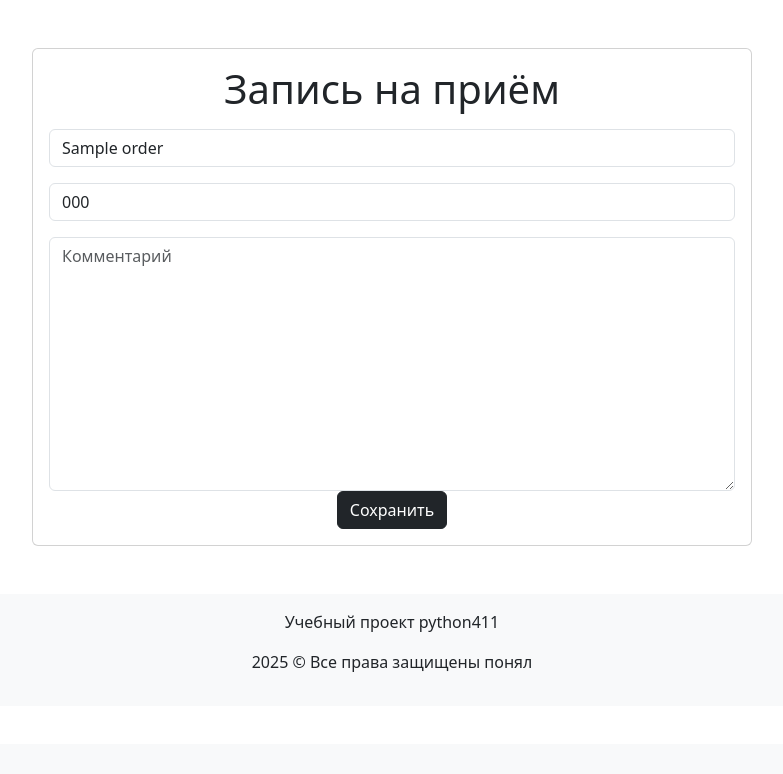
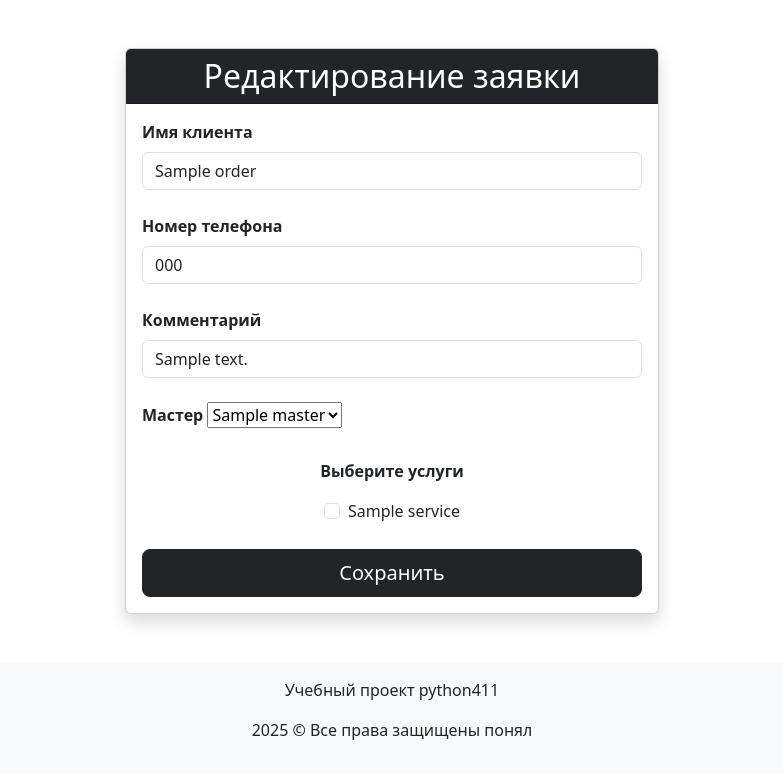
Before and after one commit to vzorvalpodrugu/django_project, a Django app: page /orders/update/1 in a window 1280 px wide. Shown: the part 56-830 px from the top of the page, without its empty margins (248-1031 px from the left). Before the commit the page ends 728 px from the top, so only its background shows below. Run offline with Django 5.2, Linux system fonts and the light colour scheme; tables that the repository leaves empty hold one stand-in row (values such as "Sample post").

Commit message:
hw25: Формы корректно работают Валидация срабатывает при неверном выборе услуг Страницы имеют стильное оформление

```diff
--- a/barbershop/urls.py
+++ b/barbershop/urls.py
@@ -2,15 +2,18 @@ from django.contrib import admin
 from django.urls import path
 from django.conf import settings
 from django.conf.urls.static import static
-from core.views import landing, thanks, orders_list, order_detail, order_create, order_update
+from core.views import landing, thanks, orders_list, order_detail, order_create, order_update, reviews_create, get_master_services
 
 
 urlpatterns = [
     path('admin/', admin.site.urls),
+    path('ajax/get-master-services/', get_master_services, name = 'get_master_services'),
+    path('ajax/thanks', thanks),
     path('', landing, name='landing'),
     path('thanks/', thanks, name = 'thanks'),
     path('orders/', orders_list, name = 'orders_list'),
     path('orders/<int:order_id>', order_detail, name='order_detail'),
     path('orders/create/', order_create, name='order_create'),
     path('orders/update/<int:order_id>', order_update, name='order_update'),
+    path('reviews/create/', reviews_create, name='reviews_create'),
 ] + static(settings.STATIC_URL, document_root=settings.STATIC_ROOT) + static(settings.MEDIA_URL, document_root=settings.MEDIA_ROOT) + static(settings.MEDIA_URL, document_root = settings.MEDIA_ROOT)
--- a/core/forms.py
+++ b/core/forms.py
@@ -1,25 +1,61 @@
+import re
+
 from django import forms
 from .models import Order, Service, Review, Master
 from django.core.exceptions import ValidationError
 
 class OrderForm(forms.Form):
-    client_name = forms.CharField(label='Client Name', max_length=100)
-    phone = forms.CharField(label='Phone Number', max_length=100)
-    comment = forms.CharField(label='Comment', widget=forms.Textarea)
+    client_name = forms.CharField(
+        label='',
+        max_length=100,
+        required=True,
+        widget=forms.TextInput(attrs={'class': 'form-control', 'placeholder': 'Client Name'}),)
+    phone = forms.CharField(
+        label='',
+        max_length=100,
+        required=True,
+        widget=forms.TextInput(attrs={'class': 'form-control', 'placeholder': 'Phone Number', 'pattern': '^(\+?7|8)\d{9,15}$'}),)
+    comment = forms.CharField(
+        label='',
+        required=True,
+        widget=forms.TextInput(attrs={'class': 'form-control', 'placeholder': 'Comment'})
+    )
     master = forms.ModelChoiceField(
         label='Master',
         queryset=Master.objects.all(),
-        required=False
+        required=False,
+        initial=Master.objects.all().first(),
     )
-    service = forms.ModelMultipleChoiceField(
-        label='Service',
+    services = forms.ModelMultipleChoiceField(
+        label='',
         queryset=Service.objects.all(),
-        widget=forms.CheckboxSelectMultiple,
+        widget=forms.CheckboxSelectMultiple(attrs = {'placeholder': ''}),
     )
+    def clean(self):
+        cleaned_data = super().clean()
+        client_name = cleaned_data.get('client_name', '')
+        phone = cleaned_data.get('phone', '')
+
+        if len(phone) + len(client_name) < 14:
+            raise ValidationError('Имя + телефон не менее 14 символов :(((')
+    def clean_phone(self):
+        data = self.cleaned_data['phone']
+        pattern = r'^(\+?7|8)\d{9,15}$'
+
+        if not re.search(pattern, data):
+            raise ValidationError(
+                "Номер телефона должен быть в формате 8912433333 или +7912433333"
+            )
+        return data
+
+class ReviewModelForm(forms.ModelForm):
 
     class Meta:
+        model = Review
+        fields = ['client_name', 'text', 'master', 'photo', 'rating']
         widgets = {
-            'comment': forms.Textarea(attrs={'rows': 3, 'cols': 80}),
-            "master": forms.Select(attrs={'class': 'form-control'}),
-            "service": forms.CheckboxSelectMultiple(attrs={'class': 'form-check-input'}),
+            'client_name': forms.TextInput(attrs={'class': 'form-control'}),
+            'text': forms.Textarea(attrs={'class': 'form-control'}),
+            'master': forms.Select(attrs={'class': 'form-control'}),
+            'rating': forms.Select(attrs={'class': 'form-control'}),
         }
--- a/core/templates/landing.html
+++ b/core/templates/landing.html
@@ -130,7 +130,7 @@
       <div class="col-lg-8 text-center">
         <h2 class="display-5 fw-bold mb-4">Записаться на прием</h2>
         <p class="lead text-muted mb-5">Выберите удобное время и мастера для получения безупречного сервиса</p>
-        <a href="{% url 'thanks' %}" class="btn btn-primary btn-lg px-5 py-3">Онлайн-запись</a>
+        <a href="{% url 'order_create' %}" class="btn btn-primary btn-lg px-5 py-3">Онлайн-запись</a>
       </div>
     </div>
   </div>
--- a/core/templates/order_form_class.html
+++ b/core/templates/order_form_class.html
@@ -1,18 +1,73 @@
 {% extends "base.html" %}
+{% load static %}
 {% block content %}
 <div class="container">
     <div class="row justify-content-center">
-			<div class="col-md-8">
-				<div class="card mt-5">
-					<div class="card-body text-center">
-						<h1 class="card-title">Запись на приём</h1>
-						<form action="" method="post">
+        <div class="col-md-8 col-lg-6">
+            <div class="card mt-5 shadow">
+                <div class="card-header bg-dark text-white">
+                    <h2 class="card-title mb-0 text-center">{{ title }}</h2>
+                </div>
+                <div class="card-body">
+                    <form action="" method="post" class="needs-validation" novalidate>
                         {% csrf_token %}
-							{{ form.as_p }}
+
+                        <!-- Основные поля формы -->
+                        <div class="mb-4">
+                            <label for="{{ form.client_name.id_for_label }}" class="form-label fw-bold">Имя клиента</label>
+                            {{ form.client_name }}
+                            {% if form.client_name.errors %}
+                                <div class="invalid-feedback d-block">
+                                    {% for error in form.client_name.errors %}{{ error }}{% endfor %}
+                                </div>
+                            {% endif %}
+                        </div>
+
+                        <div class="mb-4">
+                            <label for="{{ form.phone.id_for_label }}" class="form-label fw-bold">Номер телефона</label>
+                            {{ form.phone }}
+                            {% if form.phone.errors %}
+                                <div class="invalid-feedback d-block">
+                                    {% for error in form.phone.errors %}{{ error }}{% endfor %}
+                                </div>
+                            {% endif %}
+                        </div>
+
+                        <div class="mb-4">
+                            <label for="{{ form.comment.id_for_label }}" class="form-label fw-bold">Комментарий</label>
+                            {{ form.comment }}
+                        </div>
+
+                        <div class="mb-4">
+                            <label for="{{ form.master.id_for_label }}" class="form-label fw-bold">Мастер</label>
+                            {{ form.master }}
+                        </div>
+
+                        <!-- Блок услуг с сохранением функциональности -->
+                        <div class="mb-4">
+                            <label class="form-label fw-bold d-block text-center mb-3">Выберите услуги</label>
+                            <div id="services-container" class="d-flex flex-wrap justify-content-center gap-3">
+                                <!-- Чекбоксы будут добавляться JavaScript'ом -->
+                            </div>
+                            {% if form.services.errors %}
+                                <div class="invalid-feedback d-block text-center">
+                                    {% for error in form.services.errors %}{{ error }}{% endfor %}
+                                </div>
+                            {% endif %}
+                        </div>
+
+                        <div class="d-grid mt-4">
+                            <button type="submit" class="btn btn-dark btn-lg">{{ button_text }}</button>
+                        </div>
                     </form>
                 </div>
             </div>
         </div>
     </div>
 </div>
+
+
+<script src="{% static 'js/order_form.js' %}"></script>
+<link rel="stylesheet" href="{% static 'css/order_form.css'%}">
+
 {% endblock content %}
--- a/core/views.py
+++ b/core/views.py
@@ -5,7 +5,8 @@ from core.data import masters, services, orders
 from core.models import Master, Order, Review
 from django.db.models import Q
 from django.shortcuts import redirect
-from .forms import OrderForm
+from .forms import OrderForm, ReviewModelForm
+from django.http import JsonResponse
 
 # from django.contrib.auth.models import User
 #
@@ -13,6 +14,15 @@ from .forms import OrderForm
 # user.is_staff = True
 # user.save()
 
+def get_master_services(request):
+    master_id = request.GET.get('master_id')
+    try:
+        master = Master.objects.get(id=master_id)
+        services = master.services.all()
+        services_data = [{'id': service.id, 'name': service.name} for service in services]
+        return JsonResponse({'services' : services_data})
+    except Master.DoesNotExist:
+        return JsonResponse({'error': 'Master not found'}, status=404)
 
 def landing(request):
     masters_db = Master.objects.all()
@@ -119,9 +129,18 @@ def order_create(request):
             'button_text': "Записаться",
             "form": form,
         }
+        return render(request, 'order_form_class.html', context)
 
-        return render(request, 'order_form_class.html', context)
-    if request.method == 'POST':
+    elif request.method == 'POST':
+        form = OrderForm(request.POST)
+        if not form.is_valid():
+            context = {
+                'title': 'Заявка на стрижку',
+                'button_text' : "Записаться",
+                'form': form,
+            }
+            return render(request, 'order_form_class.html', context)
+
         client_name = request.POST['client_name']
         phone = request.POST['phone']
         comment = request.POST['comment']
@@ -130,10 +149,12 @@ def order_create(request):
             return render(request, 'order_form.html')
 
         order = Order.objects.create(
-            client_name = client_name,
-            phone = phone,
-            comment = comment,
+            client_name = form.cleaned_data['client_name'],
+            phone = form.cleaned_data['phone'],
+            comment = form.cleaned_data['comment'],
+            master = form.cleaned_data.get('master'),
         )
+        order.services.set(form.cleaned_data['services'])
         return redirect(thanks)
 
 def order_update(request, order_id):
@@ -143,24 +164,60 @@ def order_update(request, order_id):
         except Order.DoesNotExist:
             return HTTPResponse("Заявка не найдена", status=404)
 
+        initial = {
+            'client_name': order.client_name,
+            'phone': order.phone,
+            'comment': order.comment,
+            'master': order.master,
+            "services": order.services.all()
+        }
+        form = OrderForm(initial=initial)
+
         context = {
             "title": "Редактирование заявки",
             'button_text': "Сохранить",
-            "order": order
+            "order": order,
+            "form": form,
         }
 
-        return render(request, 'order_form.html', context)
-    if request.method == 'POST':
-        client_name = request.POST['client_name']
-        phone = request.POST['phone']
-        comment = request.POST['comment']
+        return render(request, 'order_form_class.html', context)
+    elif request.method == 'POST':
+        form = OrderForm(request.POST)
+        if not form.is_valid():
+            context = {
+                "title": "Редактирование заявки",
+                'button_text': "Сохранить",
+                "form": form,
+            }
+            return render(request, 'order_form_class.html', context)
 
-        if not client_name or not phone:
-            return render(request, 'order_form.html')
+        order = Order.objects.get(id=order_id)
+        order.client_name = form.cleaned_data['client_name']
+        order.phone = form.cleaned_data['phone']
+        order.comment = form.cleaned_data['comment']
+        order.master = form.cleaned_data.get('master')
+        order.services.set(form.cleaned_data['services'])
+        order.save()
 
-        order = Order.objects.filter(id=order_id).update(
-            client_name = client_name,
-            phone = phone,
-            comment = comment,
-        )
-        return redirect(thanks)
+        return redirect('thanks')
+
+def reviews_create(request):
+    if request.method == 'GET':
+        form = ReviewModelForm()
+        context = {
+            "title": "Отзыв",
+            'button_text': "Отправить отзыв",
+            "form": form,
+        }
+        return render(request, 'review_form.html', context)
+    elif request.method == 'POST':
+        form = ReviewModelForm(request.POST, request.FILES)
+        if not form.is_valid():
+            context = {
+                "title": "Отзыв",
+                'button_text': "Отправить отзыв",
+                "form": form,
+            }
+            return render(request, 'review_form.html', context, {'form': form})
+        form.save()
+        return redirect('thanks')
--- a/static/js/main.js
+++ b/static/js/main.js
@@ -0,0 +1,60 @@
+document.addEventListener('DOMContentLoaded', function() {
+    const masterSelect = document.querySelector('#id_master');
+    const servicesContainer = document.querySelector('#id_services');  // Это теперь контейнер чекбоксов
+
+    if (masterSelect && servicesContainer) {
+        masterSelect.addEventListener('change', function() {
+            const masterId = this.value;
+
+            if (masterId) {
+                fetch(`/ajax/get-master-services/?master_id=${masterId}`)
+                    .then(response => response.json())
+                    .then(data => {
+                        // Сохраняем выбранные значения
+                        const selectedValues = Array.from(
+                            servicesContainer.querySelectorAll('input:checked')
+                        ).map(el => el.value);
+
+                        // Очищаем контейнер
+                        servicesContainer.innerHTML = '';
+
+                        if (data.services && data.services.length) {
+                            data.services.forEach(service => {
+                                const div = document.createElement('div');
+                                div.className = 'form-check';
+
+                                const input = document.createElement('input');
+                                input.className = 'form-check-input';
+                                input.type = 'checkbox';
+                                input.name = 'services';
+                                input.value = service.id;
+                                input.id = `id_services_${service.id}`;
+
+                                // Восстанавливаем выбранные значения
+                                if (selectedValues.includes(service.id.toString())) {
+                                    input.checked = true;
+                                }
+
+                                const label = document.createElement('label');
+                                label.className = 'form-check-label';
+                                label.htmlFor = input.id;
+                                label.textContent = service.name;
+
+                                div.appendChild(input);
+                                div.appendChild(label);
+                                servicesContainer.appendChild(div);
+                            });
+                        } else {
+                            servicesContainer.innerHTML = '<p>Нет доступных услуг для выбранного мастера</p>';
+                        }
+                    })
+                    .catch(error => console.error('Error:', error));
+            }
+        });
+
+        // Инициализация при загрузке
+        if (masterSelect.value) {
+            masterSelect.dispatchEvent(new Event('change'));
+        }
+    }
+});
--- /dev/null
+++ b/static/js/order_form.js
@@ -0,0 +1,49 @@
+document.addEventListener('DOMContentLoaded', function() {
+    const masterSelect = document.querySelector('#id_master');
+    const servicesContainer = document.querySelector('#services-container');
+
+    function updateServices(masterId) {
+        if (masterId) {
+            fetch(`/ajax/get-master-services/?master_id=${masterId}`)
+                .then(response => response.json())
+                .then(data => {
+                    servicesContainer.innerHTML = '';
+
+                    if (data.services && data.services.length) {
+                        data.services.forEach(service => {
+                            const div = document.createElement('div');
+                            div.className = 'form-check';
+
+                            const input = document.createElement('input');
+                            input.className = 'form-check-input';
+                            input.type = 'checkbox';
+                            input.name = 'services';
+                            input.value = service.id;
+                            input.id = `id_services_${service.id}`;
+
+                            const label = document.createElement('label');
+                            label.className = 'form-check-label';
+                            label.htmlFor = input.id;
+                            label.textContent = service.name;
+
+                            div.appendChild(input);
+                            div.appendChild(label);
+                            servicesContainer.appendChild(div);
+                        });
+                    } else {
+                        servicesContainer.innerHTML = '<p class="text-muted">Нет доступных услуг</p>';
+                    }
+                });
+        }
+    }
+
+    if (masterSelect) {
+        masterSelect.addEventListener('change', function() {
+            updateServices(this.value);
+        });
+
+        if (masterSelect.value) {
+            updateServices(masterSelect.value);
+        }
+    }
+});
```
Also changed, not shown: core/models.py (+9 -1 lines), core/templates/review_form.html (added, +98 -0 lines), core/migrations/0010_alter_review_rating.py (added), media/reviews/7.jpg (added), media/reviews/7_ZA4UfXv.jpg (added), static/css/order_form.css (added). Lines whose indentation alone changed are shown as unchanged.
